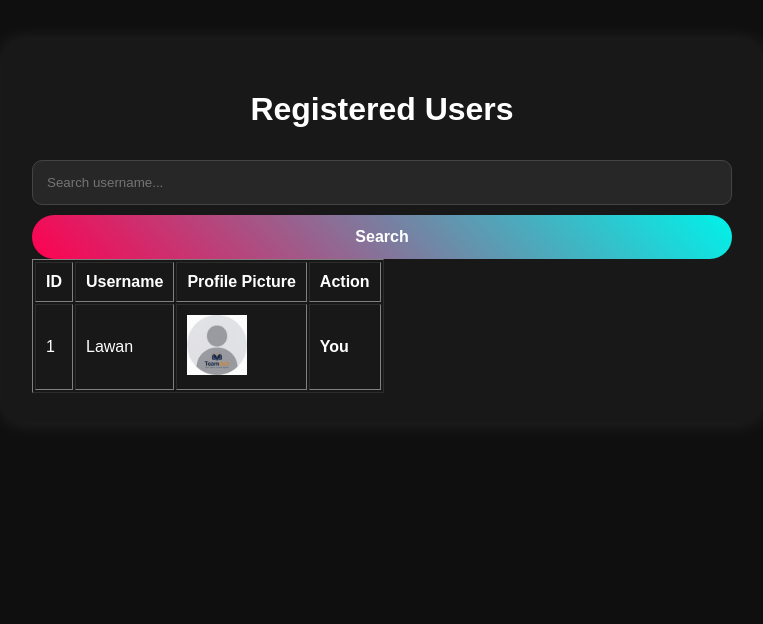
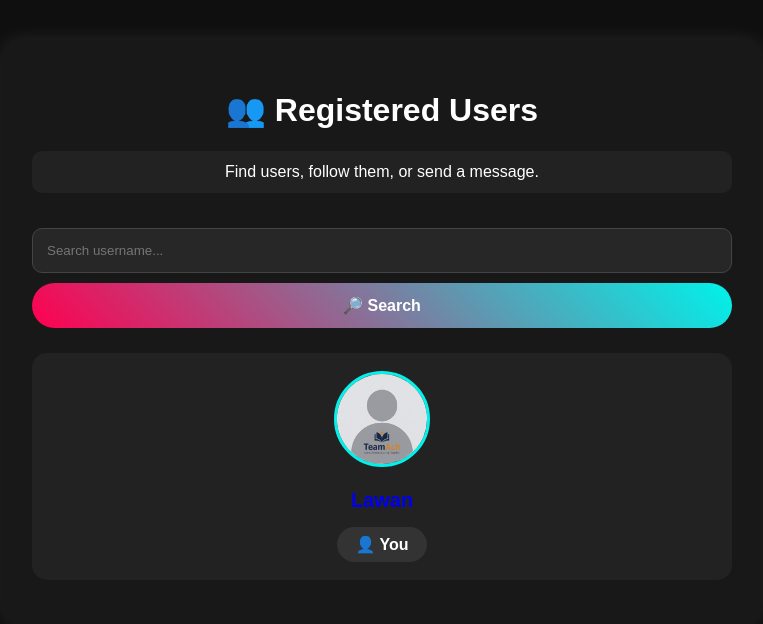
Before and after one commit to namalamai/flask-practice, a Flask app: page /users in a window 1280 px wide. Shown: the part 18-642 px from the top of the page, without its empty margins (258-1021 px from the left). Run offline with Flask 3, Linux system fonts and the light colour scheme; a user stored in the database is signed in; data comes from the database, SQL or seed files in the repository; data that the repository does not hold is empty.

Commit message:
Add public user profiles

```diff
--- a/app.py
+++ b/app.py
@@ -266,6 +266,11 @@ def profile():
         user=user,
         picture=user.profile_picture
     )
+@app.route("/user/<int:user_id>")
+def public_profile(user_id):
+    user = User.query.get_or_404(user_id)
+    return render_template("public_profile.html", user=user)
+
 @app.route("/posts", methods=["GET", "POST"])
 def posts():
     if "user_id" not in session:
--- a/templates/users.html
+++ b/templates/users.html
@@ -1,9 +1,83 @@
 <!DOCTYPE html>
-<html>
+<html lang="en">
+
 <head>
+    <meta charset="UTF-8">
+    <meta name="viewport" content="width=device-width, initial-scale=1.0">
+
     <title>Users</title>
-    <link rel="stylesheet" href="{{ url_for('static', filename='style.css') }}?v=2">
+
+    <link rel="stylesheet"
+          href="{{ url_for('static', filename='style.css') }}?v=3">
+
+    <style>
+        .users-header {
+            text-align: center;
+            margin-bottom: 25px;
+        }
+
+        .user-card {
+            background: #222;
+            padding: 18px;
+            margin: 15px 0;
+            border-radius: 15px;
+            text-align: center;
+        }
+
+        .user-picture {
+            width: 90px;
+            height: 90px;
+            object-fit: cover;
+            border-radius: 50%;
+            border: 3px solid #00f2ea;
+            margin-bottom: 10px;
+        }
+
+        .username {
+            font-size: 20px;
+            font-weight: bold;
+            margin: 8px 0 15px;
+        }
+
+        .user-actions form,
+        .user-actions a {
+            display: block;
+            margin: 8px 0;
+        }
+
+        .user-actions button {
+            width: 100%;
+        }
+
+        .search-box {
+            margin-bottom: 25px;
+        }
+
+        .you {
+            display: inline-block;
+            padding: 8px 18px;
+            border-radius: 20px;
+            background: #333;
+            font-weight: bold;
+        }
+
+        .delete-button {
+            background: #d32f2f;
+        }
+
+        .delete-button:hover {
+            background: #b71c1c;
+        }
+
+        .empty {
+            text-align: center;
+            padding: 20px;
+            background: #222;
+            border-radius: 15px;
+        }
+    </style>
 </head>
+
 <body>
 
 <nav>
@@ -12,8 +86,13 @@
 </nav>
 
 <div class="container">
-    <h1>Registered Users</h1>
 
+    <div class="users-header">
+        <h1>👥 Registered Users</h1>
+        <p>Find users, follow them, or send a message.</p>
+    </div>
+
+    <div class="search-box">
         <form method="GET">
             <input
                 type="text"
@@ -21,59 +100,75 @@
                 placeholder="Search username..."
                 value="{{ search }}"
             >
-        <button type="submit">Search</button>
+
+            <button type="submit">🔎 Search</button>
         </form>
+    </div>
 
-    <table border="1" cellpadding="10">
-        <tr>
-            <th>ID</th>
-            <th>Username</th>
-            <th>Profile Picture</th>
-            <th>Action</th>
-        </tr>
+    {% if users %}
 
         {% for user in users %}
-        <tr>
-            <td>{{ user.id }}</td>
-            <td>{{ user.username }}</td>
 
-            <td>
+            <div class="user-card">
+
                 <img
+                    class="user-picture"
                     src="{{ url_for('static', filename='uploads/' + user.profile_picture) }}"
-                    width="60"
+                    alt="{{ user.username }} profile picture"
                 >
-            </td>
 
-            <td>
+                <div class="username">
+                    <a href="{{ url_for('public_profile', user_id=user.id) }}">{{ user.username }}</a>
+                </div>
+
+                <div class="user-actions">
+
                     {% if user.id == session["user_id"] %}
 
-                    <strong>You</strong>
+                        <span class="you">👤 You</span>
 
                     {% else %}
 
-                    <form method="POST" action="{{ url_for('follow', user_id=user.id) }}">
+                        <form
+                            method="POST"
+                            action="{{ url_for('follow', user_id=user.id) }}"
+                        >
                             {% if user.id in following_ids %}
-                            <button type="submit">Unfollow</button>
+                                <button type="submit">✓ Unfollow</button>
                             {% else %}
-                            <button type="submit">Follow</button>
+                                <button type="submit">➕ Follow</button>
                             {% endif %}
                         </form>
 
                         <a href="{{ url_for('private_messages', user_id=user.id) }}">
-                          <button type="button">Messages</button>
+                            <button type="button">💬 Messages</button>
                         </a>
 
-
-                    <a href="{{ url_for('delete_user', id=user.id) }}">
-                        <button type="button">Delete</button>
+                        <a
+                            href="{{ url_for('delete_user', id=user.id) }}"
+                            onclick="return confirm('Are you sure you want to delete this user?');"
+                        >
+                            <button type="button" class="delete-button">
+                                🗑️ Delete
+                            </button>
                         </a>
 
                     {% endif %}
-            </td>
-        </tr>
+
+                </div>
+
+            </div>
+
         {% endfor %}
 
-    </table>
+    {% else %}
+
+        <div class="empty">
+            <p>😕 No users found.</p>
+        </div>
+
+    {% endif %}
+
 </div>
 
 </body>
```
Also changed, not shown: templates/public_profile.html (added, +35 -0 lines). Lines whose indentation alone changed are shown as unchanged.
